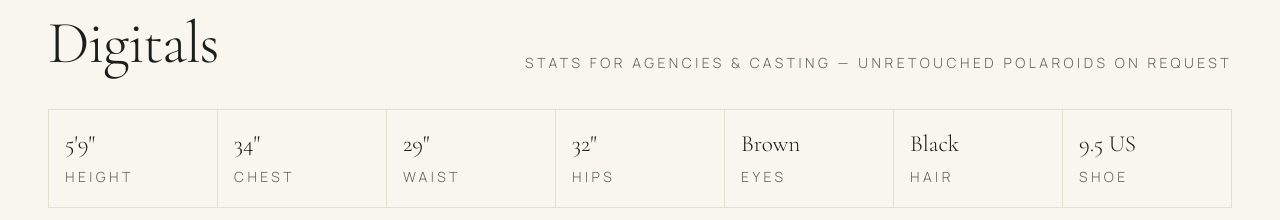
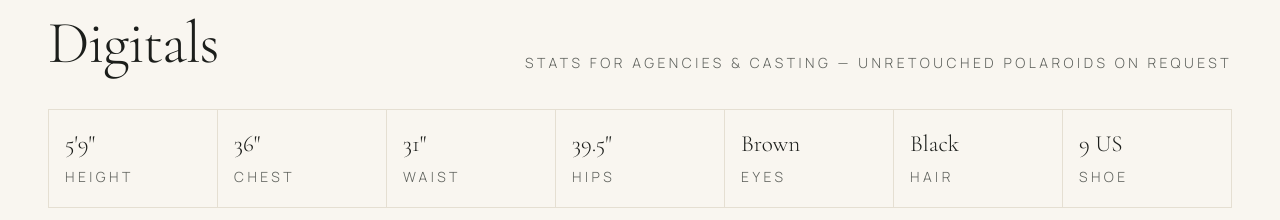
Before and after one commit to holygmusic-svg/chantae, a React (Create React App) app in the folder frontend/: page / in a window 1280 px wide. Shown: the part 2040-2260 px from the top of the page. Built offline with nearby package versions, Linux system fonts and the light colour scheme.

Commit message:
Update Chantae digitals to 36, 31, 39.5 and size 9 US

```diff
--- a/frontend/src/content.js
+++ b/frontend/src/content.js
@@ -32,12 +32,12 @@ export const CONTENT = {
 
   digitals: [
     { label: "Height", value: "5'9\"" },
-    { label: "Chest", value: "34\"" },
-    { label: "Waist", value: "29\"" },
-    { label: "Hips", value: "32\"" },
+    { label: "Chest", value: "36\"" },
+    { label: "Waist", value: "31\"" },
+    { label: "Hips", value: "39.5\"" },
     { label: "Eyes", value: "Brown" },
     { label: "Hair", value: "Black" },
-    { label: "Shoe", value: "9.5 US" },
+    { label: "Shoe", value: "9 US" },
   ],
 
   services: [
```
